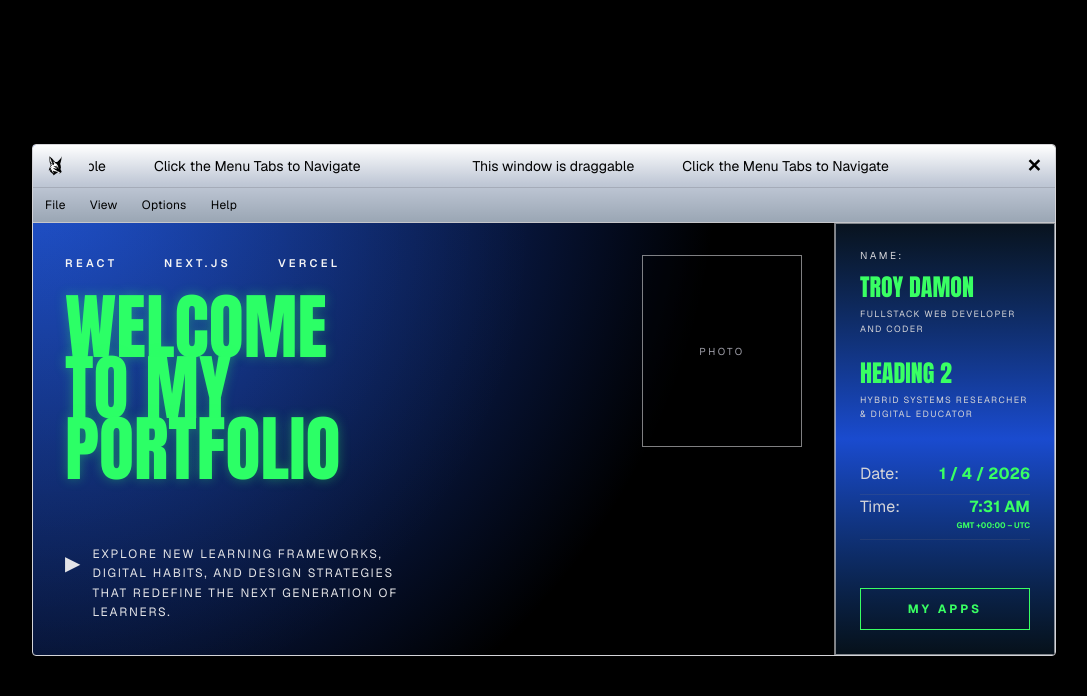
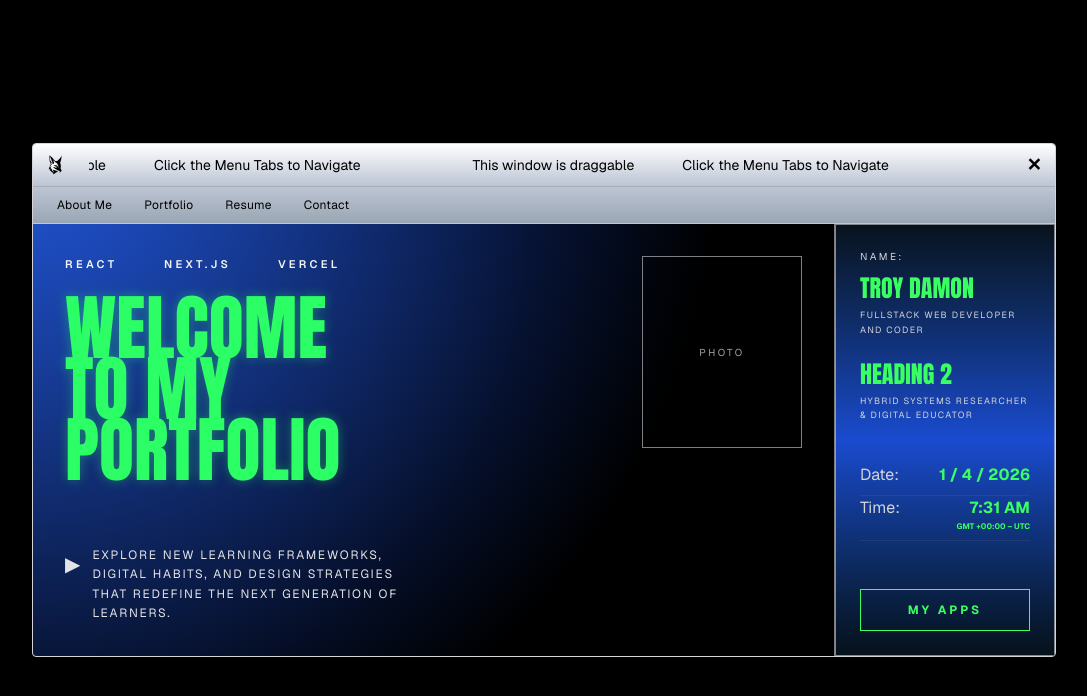
Before and after one commit to sifzerda/next-portfolio, a Next.js app: page / in a window 1280 px wide. Shown: the top 696 px of the page, without its empty margins (96-1183 px from the left). Built offline with nearby package versions, Linux system fonts and the light colour scheme.

Commit message:
fixes, links on hover

```diff
--- a/components/Design3.js
+++ b/components/Design3.js
@@ -43,10 +43,10 @@ export default function VirtualClassroomPage() {
   }, []);
 
   const menuItems = {
-    File: ["New Session", "Open", "Save", "Export", "Exit"],
-    View: ["Zoom In", "Zoom Out", "Fullscreen", "Split View"],
-    Options: ["Preferences", "Themes", "Notifications", "Settings"],
-    Help: ["Documentation", "Support", "Report Issue", "About"],
+    "About Me": ["New Session", "Open", "Save", "Export", "Exit"],
+    Portfolio: ["Zoom In", "Zoom Out", "Fullscreen", "Split View"],
+    Resume: ["Preferences", "Themes", "Notifications", "Settings"],
+    Contact: ["Documentation", "Support", "Report Issue", "About"],
   };
 
   const [position, setPosition] = useState({ x: 0, y: 0 });
@@ -115,14 +115,17 @@ export default function VirtualClassroomPage() {
               </button>
             </div>
 
-            <div className="flex gap-6 px-3 py-2 uppercase tracking-wide text-[12px] relative cursor-default"
+            <div className="flex items-stretch gap-2 px-3 uppercase tracking-wide text-[12px] relative cursor-default h-9"
               onMouseDown={(e) => e.stopPropagation()}>
               {Object.entries(menuItems).map(([menu, items]) => (
-                <div key={menu} className="relative">
+                <div
+                  key={menu}
+                  className="relative self-stretch flex"
+                >
                   <button
-                    onClick={() =>
-                      setOpenMenu(openMenu === menu ? null : menu)}
-                    className="hover:text-blue-900 transition-colors">
+                    onClick={() => setOpenMenu(openMenu === menu ? null : menu)}
+                    className="h-full px-3 flex items-center text-black transition-colors duration-150 hover:bg-[#8f9caf]/50 hover:text-white"
+                  >
                     {menu}
                   </button>
 
@@ -131,7 +134,8 @@ export default function VirtualClassroomPage() {
                       {items.map((item) => (
                         <button
                           key={item}
-                          className="block w-full px-3 py-2 text-left text-[9px] uppercase tracking-wide hover:bg-[#b8c3d1]">
+                          className="block w-full px-3 py-2 text-left text-[9px] uppercase tracking-wide hover:bg-[#b8c3d1]"
+                        >
                           {item}
                         </button>
                       ))}
@@ -161,8 +165,7 @@ export default function VirtualClassroomPage() {
                       style={{
                         fontFamily: "Impact, Haettenschweiler, Arial Narrow Bold, sans-serif",
                         textShadow: "0 0 12px rgba(44,255,102,0.35)",
-                      }}
-                    >
+                      }}>
                       Welcome
                       <br />
                       To My
--- a/src/app/layout.js
+++ b/src/app/layout.js
@@ -12,7 +12,7 @@ const geistMono = Geist_Mono({
 });
 
 export const metadata = {
-  title: "Create Next App",
+  title: "My Professional Portfolio",
   description: "Generated by create next app",
 };
 
@@ -20,8 +20,7 @@ export default function RootLayout({ children }) {
   return (
     <html
       lang="en"
-      className={`${geistSans.variable} ${geistMono.variable} h-full antialiased`}
-    >
+      className={`${geistSans.variable} ${geistMono.variable} h-full antialiased`}>
       <body className="min-h-full flex flex-col">{children}</body>
     </html>
   );
```
